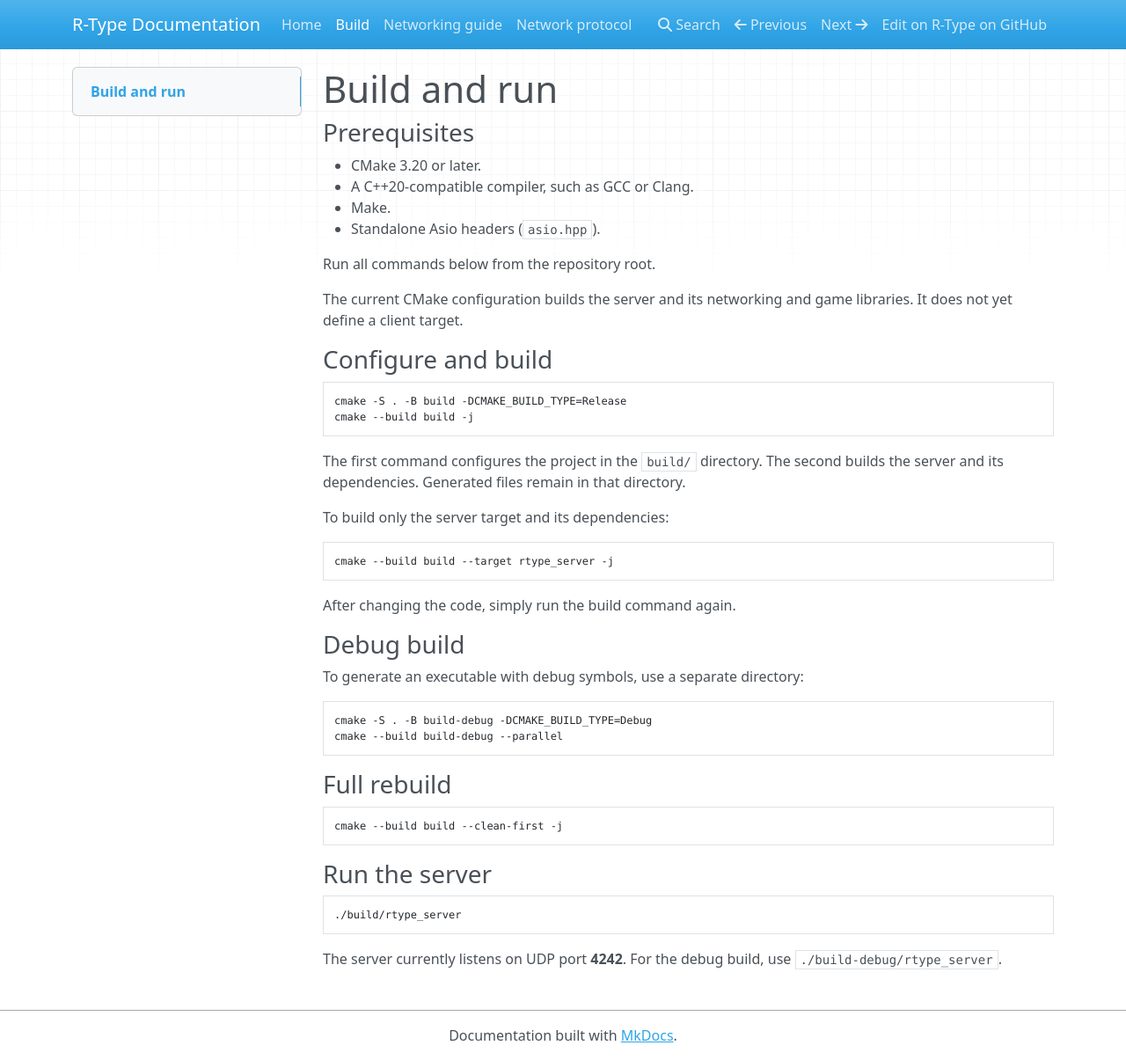
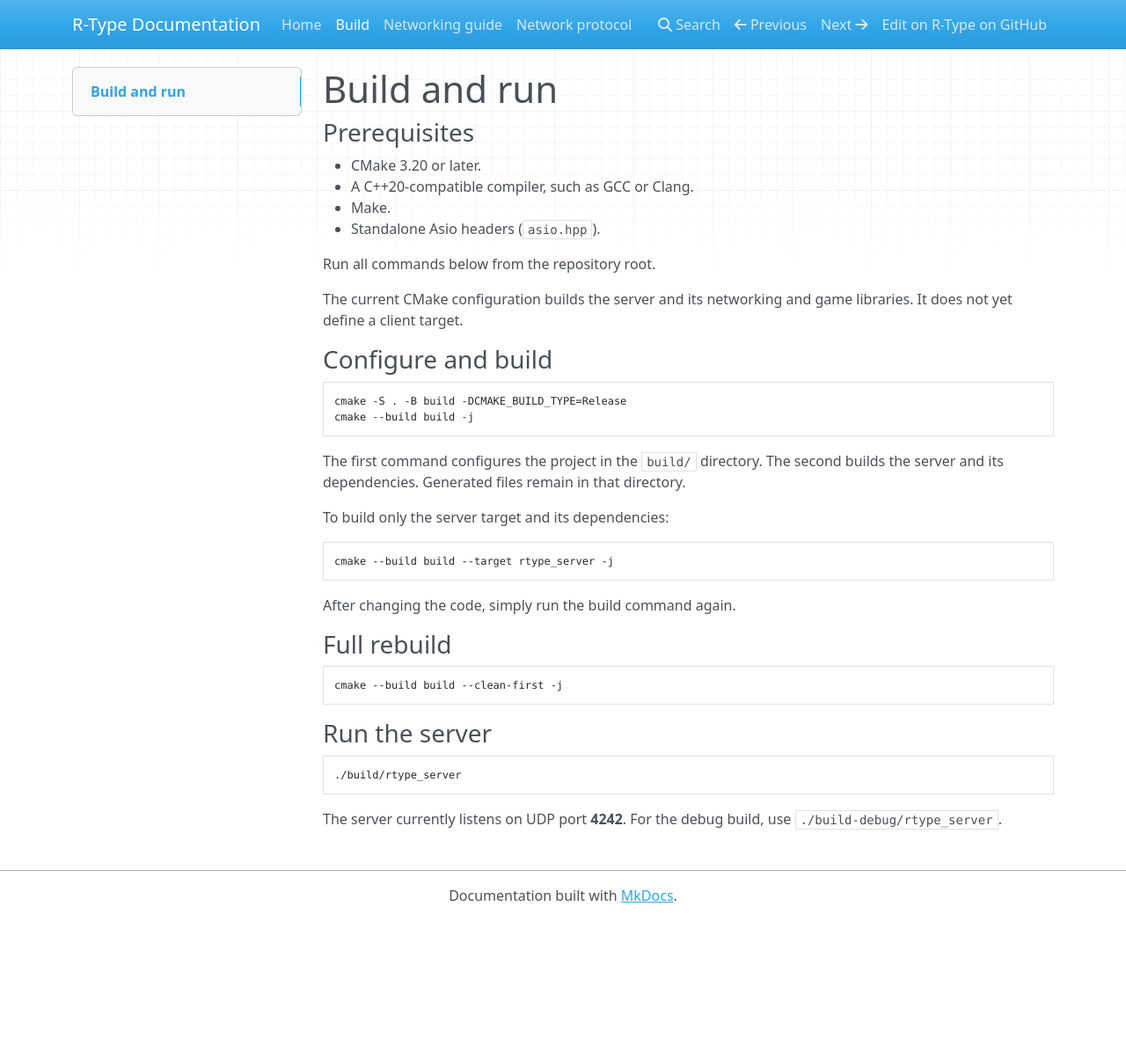
Before and after one commit to MyEpitechProjects/G-ING-500-LIL-5-1-rtype-5, an MkDocs documentation site: the page built from docs/build.md, in a window 1280 px wide and 1205 px high. Shown: the whole window at 88% size. Built offline with MkDocs 1.6.1, drawn with Linux system fonts in a browser that asks for light colours; nearby versions of some CDN libraries.

Commit message:
doc: debug build not handle

````diff
--- a/docs/build.md
+++ b/docs/build.md
@@ -28,15 +28,6 @@ cmake --build build --target rtype_server -j
 
 After changing the code, simply run the build command again.
 
-### Debug build
-
-To generate an executable with debug symbols, use a separate directory:
-
-```sh
-cmake -S . -B build-debug -DCMAKE_BUILD_TYPE=Debug
-cmake --build build-debug --parallel
-```
-
 ### Full rebuild
 
 ```sh
````
Also changed, not shown: README.md (+0 -9 lines).
